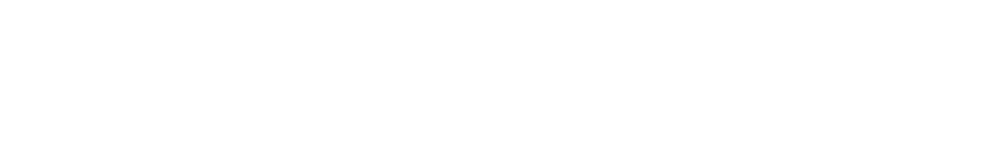
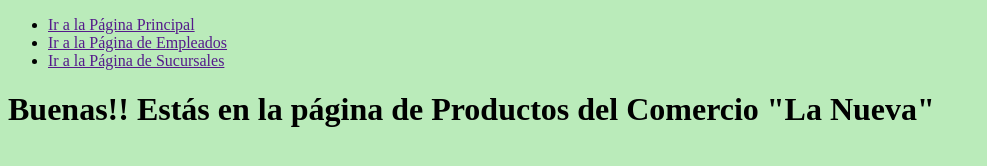
Before and after one commit to Bernalpas/git-01, a plain HTML site: page pages/productos.html in a window 1280 px wide. Shown: the whole page, without its empty margins (0-987 px from the left). Drawn offline with Linux system fonts and the light colour scheme; files that its build step writes are made by us from their sources.

Commit message:
Terminé mi sitio

```diff
--- a/css/index.css
+++ b/css/index.css
@@ -0,0 +1,5 @@
+
+
+body{
+    background-color: rgb(186, 235, 186);
+}
--- a/index.html
+++ b/index.html
@@ -4,6 +4,7 @@
     <meta charset="UTF-8">
     <meta http-equiv="X-UA-Compatible" content="IE=edge">
     <meta name="viewport" content="width=device-width, initial-scale=1.0">
+    <link rel="stylesheet" href="./css/index.css">
     <title>Git ::: Educación IT</title>
 </head>
 <body>
@@ -12,17 +13,21 @@
         <nav>
             <ul>
                 <li>
-                    <a href="">Ir a la Página de Empleados</a>
+                    <a href="./pages/empleados.html">Ir a la Página de Empleados</a>
                 </li>
                 <li>
-                    <a href="">Ir a la Página de Productos</a>
+                    <a href="./pages/productos.html">Ir a la Página de Productos</a>
                 </li>
                 <li>
-                    <a href="">Ir a la Página de Sucursales</a>
+                    <a href="./pages/sucursales.html">Ir a la Página de Sucursales</a>
                 </li>
             </ul>
         </nav>
     </header>
 
+    <h1>
+        Buenas!! Estás en la página principal del Comercio "La Nueva"
+    </h1>
+
 </body>
 </html>
--- a/pages/productos.html
+++ b/pages/productos.html
@@ -0,0 +1,33 @@
+<!DOCTYPE html>
+<html lang="en">
+<head>
+    <meta charset="UTF-8">
+    <meta http-equiv="X-UA-Compatible" content="IE=edge">
+    <meta name="viewport" content="width=device-width, initial-scale=1.0">
+    <link rel="stylesheet" href="./css/index.css">
+    <title>Productos</title>
+</head>
+<body>
+
+    <header>
+        <nav>
+            <ul>
+                <li>
+                    <a href="">Ir a la Página Principal</a>
+                </li>
+                <li>
+                    <a href="">Ir a la Página de Empleados</a>
+                </li>
+                <li>
+                    <a href="">Ir a la Página de Sucursales</a>
+                </li>
+            </ul>
+        </nav>
+    </header>
+
+    <h1>
+        Buenas!! Estás en la página de Productos del Comercio "La Nueva"
+    </h1>
+
+</body>
+</html>
```
Also changed, not shown: pages/empleados.html (+30 -2 lines), pages/sucursales.html (+33 -0 lines).
